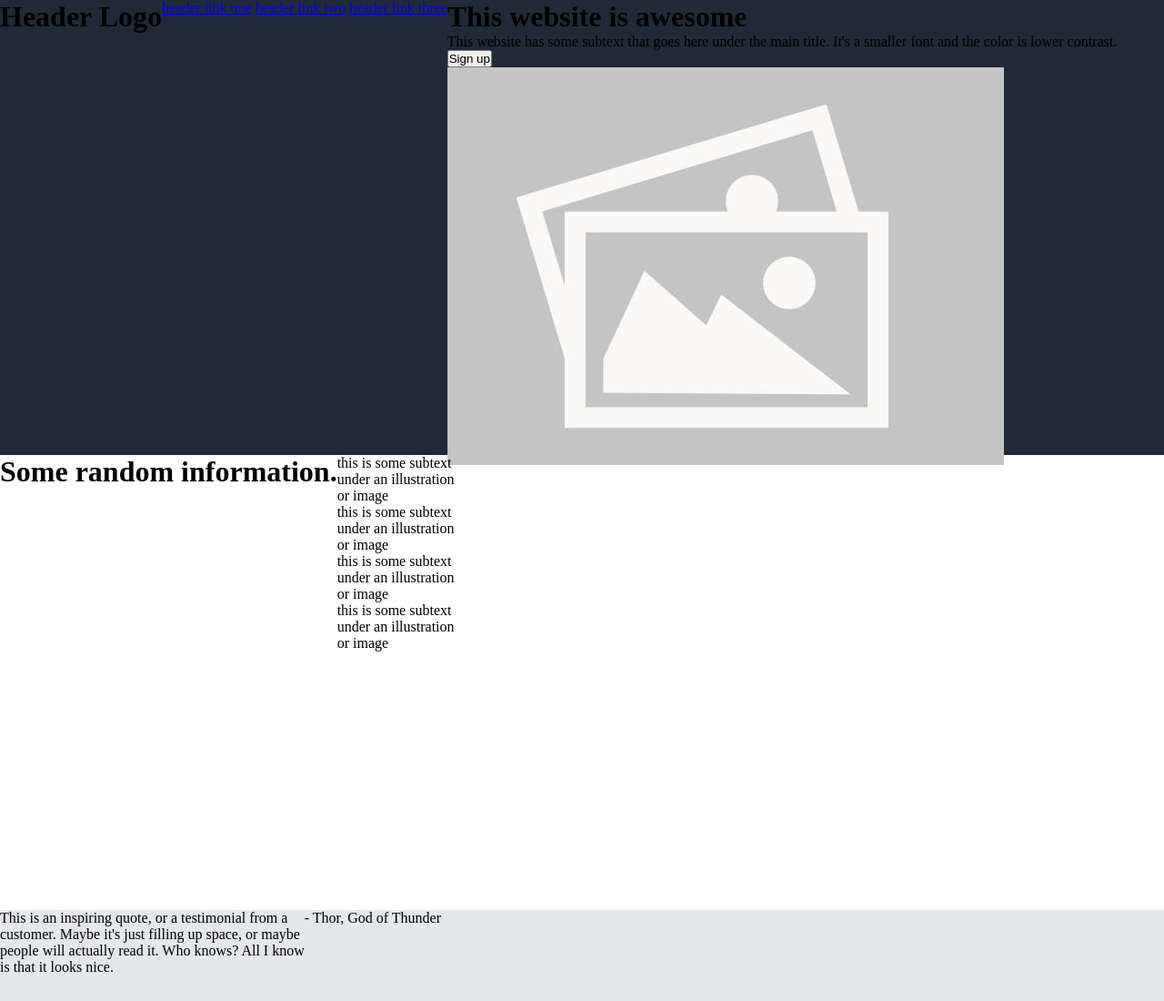
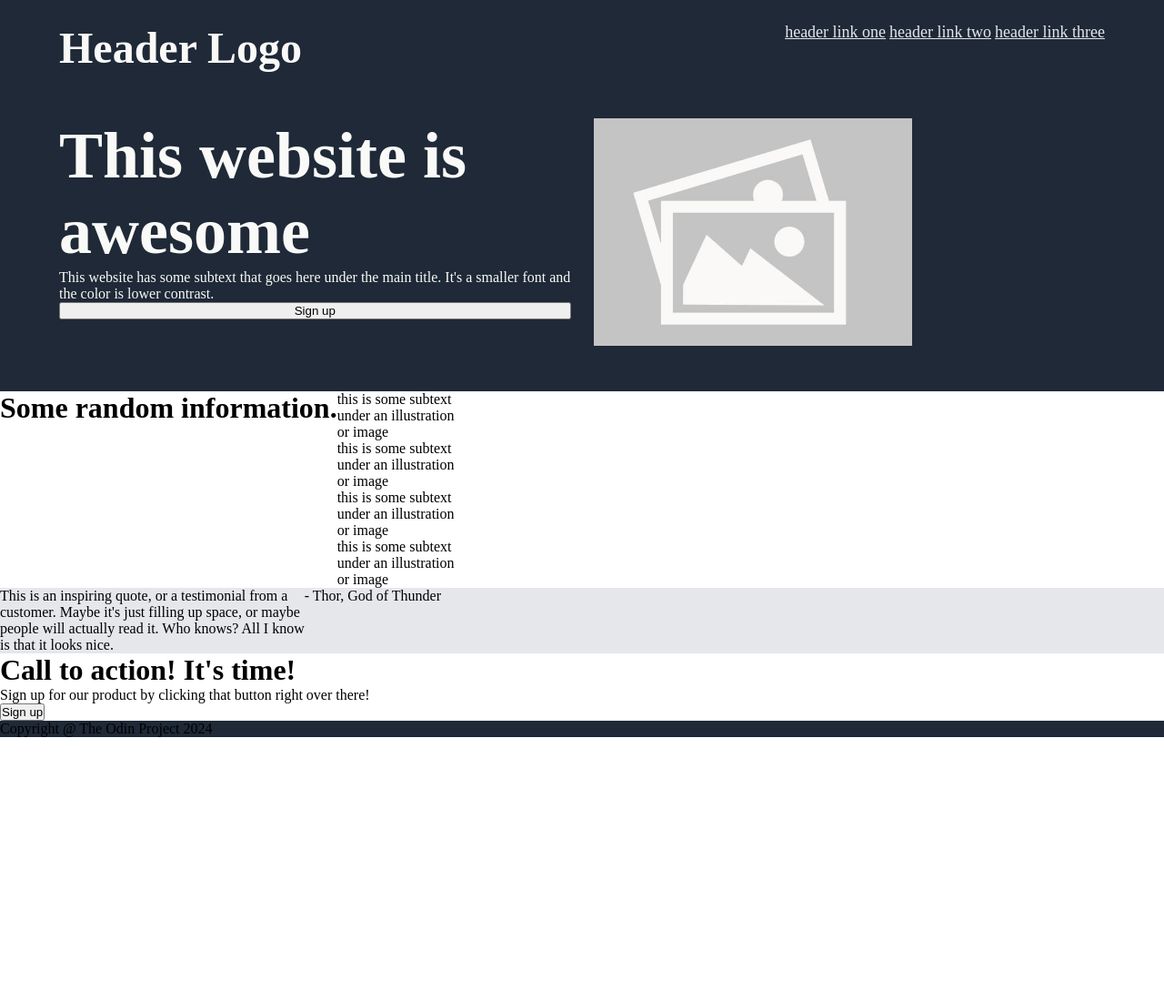
Before and after one commit to jharwick23/Flexbox_CSS_test, a plain HTML site: page index.html in a window 1280 px wide. Shown: the top 1100 px of the page at 91% size. After the commit the page ends 810 px from the top, so only its background shows below. Drawn offline with Linux system fonts and the light colour scheme.

Commit message:
Edited the header flexbox items

```diff
--- a/index.html
+++ b/index.html
@@ -7,6 +7,7 @@
     </head>
     <body>
         <div class = "header-container">
+            <div class="second-header-container">
                 <div class = "header-logo">
                     <h1>Header Logo</h1>
                 </div>
@@ -15,6 +16,7 @@
                     <a href="#link2" class="header-link">header link two</a>
                     <a href="#link3" class="header-link">header link three</a>
                 </nav>
+            </div>
             <main class="main-content">
                 <div class="text-content">
                     <header class="main-title">
--- a/styles.css
+++ b/styles.css
@@ -2,31 +2,91 @@
     margin: 0;
     padding: 0;
     box-sizing: border-box;
+    font: Roboto;
 }
 
 .header-container, .footer-container {
     background: #1F2937;
     display: flex;
-    height: 500px;
-    flex: auto;
+    flex: 1 1 auto;
+}
+
+.second-header-container {
+    display: flex;
+    flex-direction: row;
+    justify-content: space-between;
+    margin-bottom: 50px;
+}
+
+.header-logo{
+    display: flex;
+    font-size: 24px;
+    color: #F9FAF8;
+}
+
+.header-navigation {
+    display: flex;
+    gap: 20px;
+    flex-direction: row;
+}
+
+.header-link {
+    font-size: 18px;
+    color:#e5e7eb;
+}
+
+.main-content {
+    display: flex;
+    flex-direction: row;
+}
+
+.text-content {
+    display: flex;
+    margin-right: 25px;
+    flex-direction: column;
+    flex: 1;
+}
+
+.main-title {
+    display: flex;
+    font-weight: 900;
+    font-size: 36px;
+    color: #F9FAF8;
+}
+
+.body-paragraph {
+    display: flex;
+    color:#F9FAF8;
+}
+
+.image-content {
+    display: flex;
+    flex: 1;
+    height: 250px;
+    width: 250px;
+}
+
+.header-container {
+    flex-direction: column;
+    padding-top: 25px;
+    padding-bottom: 50px;
+    padding-left: 65px;
+    padding-right: 65px;
 }
 
 .info-container {
     display: flex;
-    height: 500px;
-    flex: auto;
+    flex: 1 1 auto;
     flex-direction: row;
 }
 
 .quote-container {
     background: #e5e7eb;
     display: flex;
-    height: 500px;
-    flex: auto;
+    flex: 1 1 auto;
 }
 
 .sign_up-container {
     display: flex;
-    height:500px;
-    flex: auto;
+    flex: 1 1 auto;
 }
```
Lines whose indentation alone changed are shown as unchanged.
